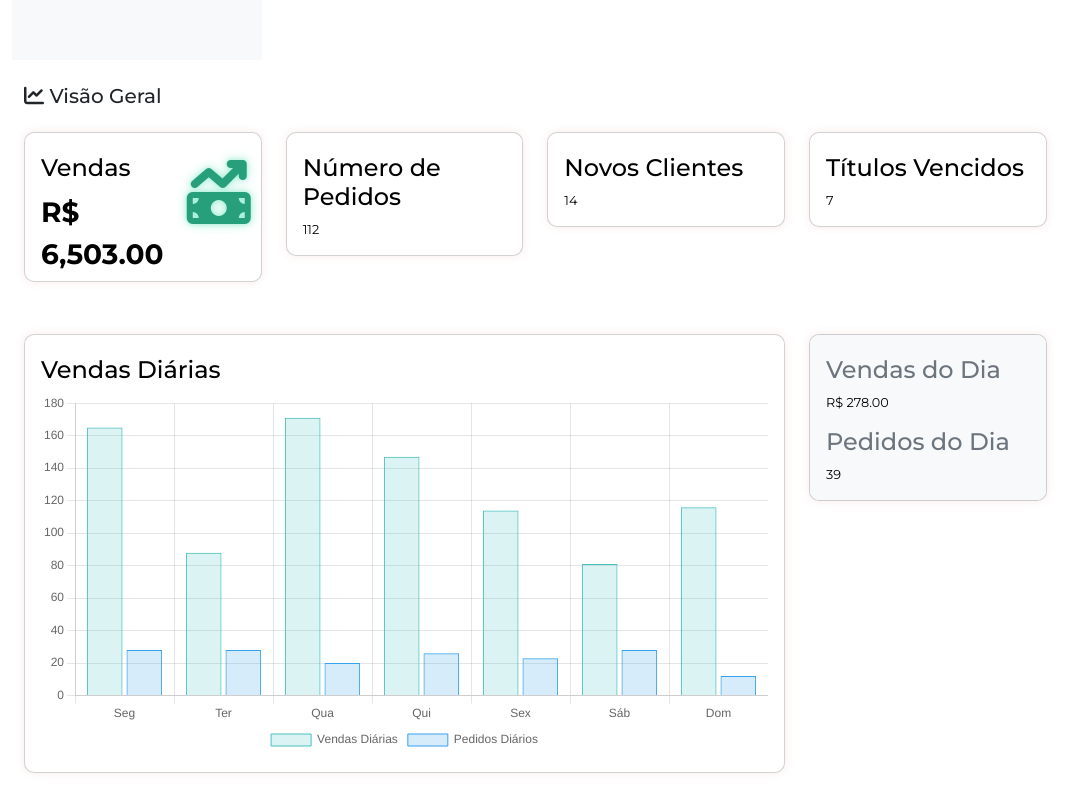
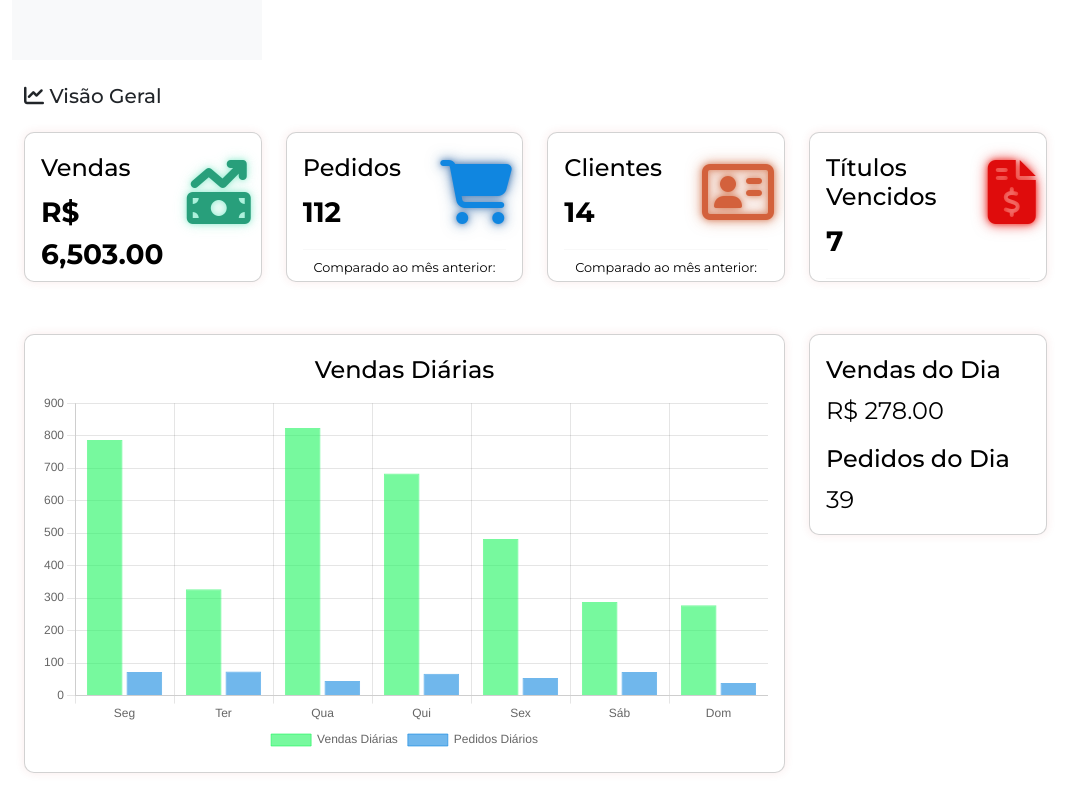
Before and after one commit to rodrigowitt/ErpWeb, an Angular app in the folder Frontend/erpWebapp/: page /dashboard in a window 1280 px wide. Shown: the part 740-1549 px from the top of the page, without its empty margins (0-1086 px from the left). Built offline with nearby package versions, Linux system fonts and the light colour scheme.

Commit message:
adição: ajuste de design no dashboard

```diff
--- a/Frontend/erpWebapp/src/app/components/dashboard/dashboard.component.css
+++ b/Frontend/erpWebapp/src/app/components/dashboard/dashboard.component.css
@@ -1,5 +1,5 @@
 
-.icon-right {
+.icone-venda{
     font-size: 4rem;
     color: #289F7B;
     position: absolute;
@@ -10,7 +10,58 @@
       0 0 5px rgba(99, 230, 190, 0.5),
       0 0 10px rgba(99, 230, 190, 0.3),
       0 0 15px rgba(99, 230, 190, 0.2);
+
+
+
   }
+
+.icone-pedido{
+  font-size: 4rem;
+  position: absolute;
+  top: 40%;
+  right: 10px;
+  transform: translateY(-50%);
+  text-shadow:
+    0 0 5px rgba(43, 103, 170, 0.5),
+    0 0 10px rgba(43, 103, 170, 0.5),
+    0 0 15px rgba(43, 103, 170, 0.5);
+}
+.icone-cliente{
+  font-size: 4rem;
+  position: absolute;
+  top: 40%;
+  right: 10px;
+  transform: translateY(-50%);
+  text-shadow:
+    0 0 5px rgba(207, 97, 53, 0.5),
+    0 0 10px rgba(207, 97, 53, 0.5),
+    0 0 15px rgba(207, 97, 53, 0.5);
+}
+
+.icone-titulo{
+  font-size: 4rem;
+  position: absolute;
+  top: 40%;
+  right: 10px;
+  transform: translateY(-50%);
+  text-shadow:
+    0 0 5px rgba(236, 9, 1, 0.5),
+    0 0 10px rgba(236, 9, 1, 0.5),
+    0 0 15px rgba(236, 9, 1, 0.5);
+}
+
+.icon-right {
+  font-size: 4rem;
+  color: #289F7B;
+  position: absolute;
+  top: 40%;
+  right: 10px;
+  transform: translateY(-50%);
+  text-shadow:
+    0 0 5px rgba(99, 230, 190, 0.5),
+    0 0 10px rgba(99, 230, 190, 0.3),
+    0 0 15px rgba(99, 230, 190, 0.2);
+}
 
   .card-height {
     height: 150px;
@@ -27,8 +78,7 @@
   .card-title {
     font-size: 1.5rem;
     margin-top: 5px;
-
-    color: black;
+    color: black!important;
   }
   .card-value {
     font-size: 1.75rem;
@@ -80,3 +130,7 @@
   .card.bg-light .card-title {
     color: #6c757d !important;
   }
+  .cardvalorgrafico{
+    color: black;
+    font-size: 1.5rem;
+  }
--- a/Frontend/erpWebapp/src/app/components/dashboard/dashboard.component.html
+++ b/Frontend/erpWebapp/src/app/components/dashboard/dashboard.component.html
@@ -18,7 +18,7 @@
                 <p class="card-value">R$ {{ vendas | number:'1.2-2' }}</p>
               </div>
               <div class="col-4 text-right">
-                <i class="fa-solid fa-money-bill-trend-up icon-right" style="color: #289F7B;"></i>
+                <i class="fa-solid fa-money-bill-trend-up icone-venda" style="color: #289F7B;"></i>
               </div>
             </div>
             <hr class="divider">
@@ -27,26 +27,59 @@
         </div>
       </div>
       <div class="col-lg-3 col-md-6 mb-3">
-        <div class="card text-white">
+        <div class="card bg-white text-dark card-height">
           <div class="card-body">
-            <h5 class="card-title">Número de Pedidos</h5>
-            <p class="card-text">{{ numPedidos }}</p>
+            <div class="row">
+              <div class="col-8">
+                <h5 class="card-title">
+                  Pedidos
+                </h5>
+                <p class="card-value">{{ numPedidos}}</p>
+              </div>
+              <div class="col-4 text-right">
+                <i class="fa-solid fa-cart-shopping icone-pedido" style="color: #1086e0;"></i>
+              </div>
+            </div>
+            <hr class="divider">
+            <p class="card-text text-center">Comparado ao mês anterior: +5%</p>
           </div>
         </div>
       </div>
       <div class="col-lg-3 col-md-6 mb-3">
-        <div class="card text-dark">
+        <div class="card bg-white text-dark card-height">
           <div class="card-body">
-            <h5 class="card-title">Novos Clientes</h5>
-            <p class="card-text">{{ novosClientes }}</p>
+            <div class="row">
+              <div class="col-8">
+                <h5 class="card-title">
+                  Clientes
+                </h5>
+                <p class="card-value">{{ novosClientes}}</p>
+              </div>
+              <div class="col-4 text-right">
+                <i class="fa-regular fa-address-card icone-cliente" style="color: #d3613c;"></i>
+              </div>
+            </div>
+            <hr class="divider">
+            <p class="card-text text-center">Comparado ao mês anterior: +5%</p>
           </div>
         </div>
       </div>
       <div class="col-lg-3 col-md-6 mb-3">
-        <div class="card text-white">
+        <div class="card bg-white text-dark card-height">
           <div class="card-body">
-            <h5 class="card-title">Títulos Vencidos</h5>
-            <p class="card-text">{{ titulosVencidos }}</p>
+            <div class="row">
+              <div class="col-8">
+                <h5 class="card-title">
+                  Títulos Vencidos
+                </h5>
+                <p class="card-value">{{ titulosVencidos}}</p>
+              </div>
+              <div class="col-4 text-right">
+                <i class="fa-solid fa-file-invoice-dollar icone-titulo" style="color: #df0c0c;"></i>
+              </div>
+            </div>
+            <hr class="divider">
+            <p class="card-text text-center">Comparado ao mês anterior: +5%</p>
           </div>
         </div>
       </div>
@@ -57,18 +90,18 @@
       <div class="col-lg-9 mb-3">
         <div class="card">
           <div class="card-body">
-            <h5 class="card-title">Vendas Diárias</h5>
+            <h5 class="card-title text-center">Vendas Diárias</h5>
             <canvas id="salesChart" style="height: 300px;"></canvas>
           </div>
         </div>
       </div>
       <div class="col-lg-3 mb-3">
-        <div class="card bg-light">
+        <div class="card">
           <div class="card-body">
-            <h5 class="card-title text-success">Vendas do Dia</h5>
-            <p class="card-text">R$ {{ vendasHoje | number:'1.2-2' }}</p>
-            <h5 class="card-title text-success">Pedidos do Dia</h5>
-            <p class="card-text">{{ pedidosHoje }}</p>
+            <h5 class="card-title ">Vendas do Dia</h5>
+            <p class="card-text cardvalorgrafico">R$ {{ vendasHoje | number:'1.2-2' }}</p>
+            <h5 class="card-title">Pedidos do Dia</h5>
+            <p class="card-text cardvalorgrafico">{{ pedidosHoje }}</p>
           </div>
         </div>
       </div>
--- a/Frontend/erpWebapp/src/app/components/dashboard/dashboard.component.ts
+++ b/Frontend/erpWebapp/src/app/components/dashboard/dashboard.component.ts
@@ -37,8 +37,14 @@ export class DashboardComponent implements OnInit {
     const salesData = [];
     const ordersData = [];
     for (let i = 0; i < 7; i++) {
-      salesData.push(this.getRandomNumber(50, 200));
-      ordersData.push(this.getRandomNumber(10, 30));
+      if (i == 6){
+        console.log("o valor de i é: " + i)
+        salesData.push(this.vendasHoje);
+        ordersData.push(this.pedidosHoje);
+        }else{
+      salesData.push(this.getRandomNumber(100, 1000));
+      ordersData.push(this.getRandomNumber(10, 80));
+        }
     }
 
     // Atualizar o gráfico  Chart.js
@@ -51,15 +57,15 @@ export class DashboardComponent implements OnInit {
           {
             label: 'Vendas Diárias',
             data: salesData,
-            backgroundColor: 'rgba(75, 192, 192, 0.2)',
-            borderColor: 'rgba(75, 192, 192, 1)',
+            backgroundColor: 'rgba(28, 245, 93, 0.596)',
+            borderColor: 'rgba(28, 245, 93, 0.596)',
             borderWidth: 1
           },
           {
             label: 'Pedidos Diários',
             data: ordersData,
-            backgroundColor: 'rgba(54, 162, 235, 0.2)',
-            borderColor: 'rgba(54, 162, 235, 1)',
+            backgroundColor: 'rgba(16, 134, 224, 0.596)',
+            borderColor: 'rgba(16, 134, 224, 0.596)',
             borderWidth: 1
           }
         ]
```
